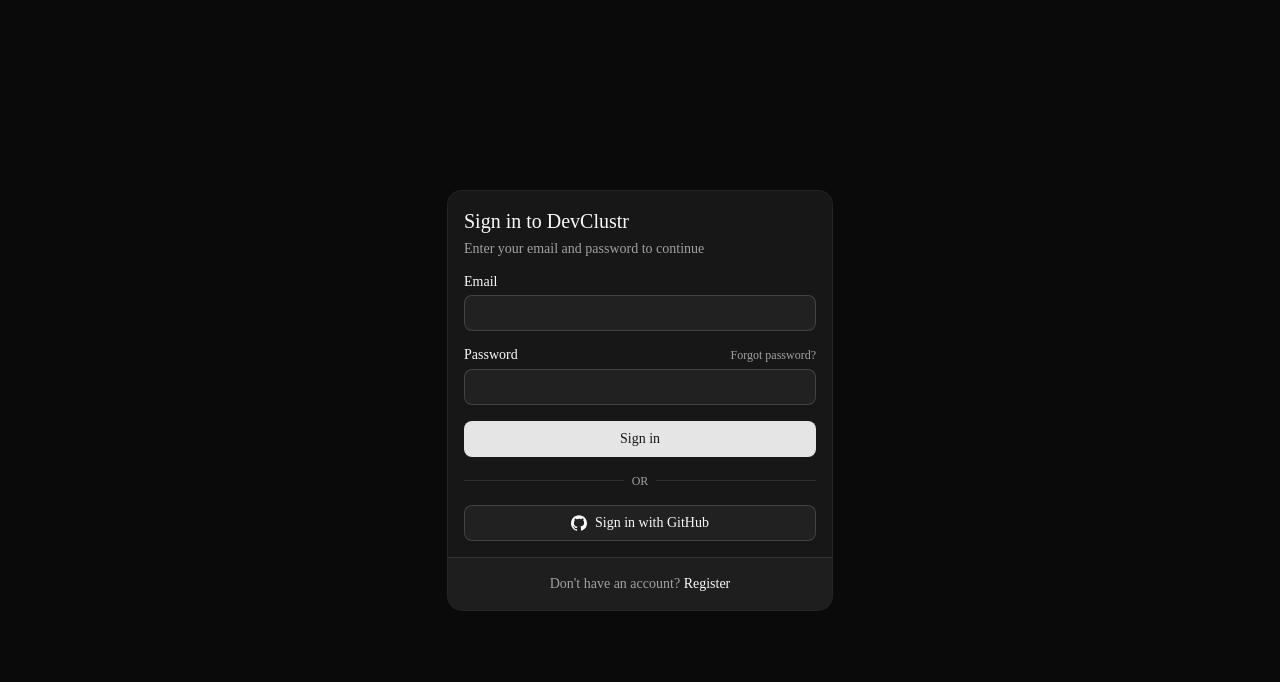
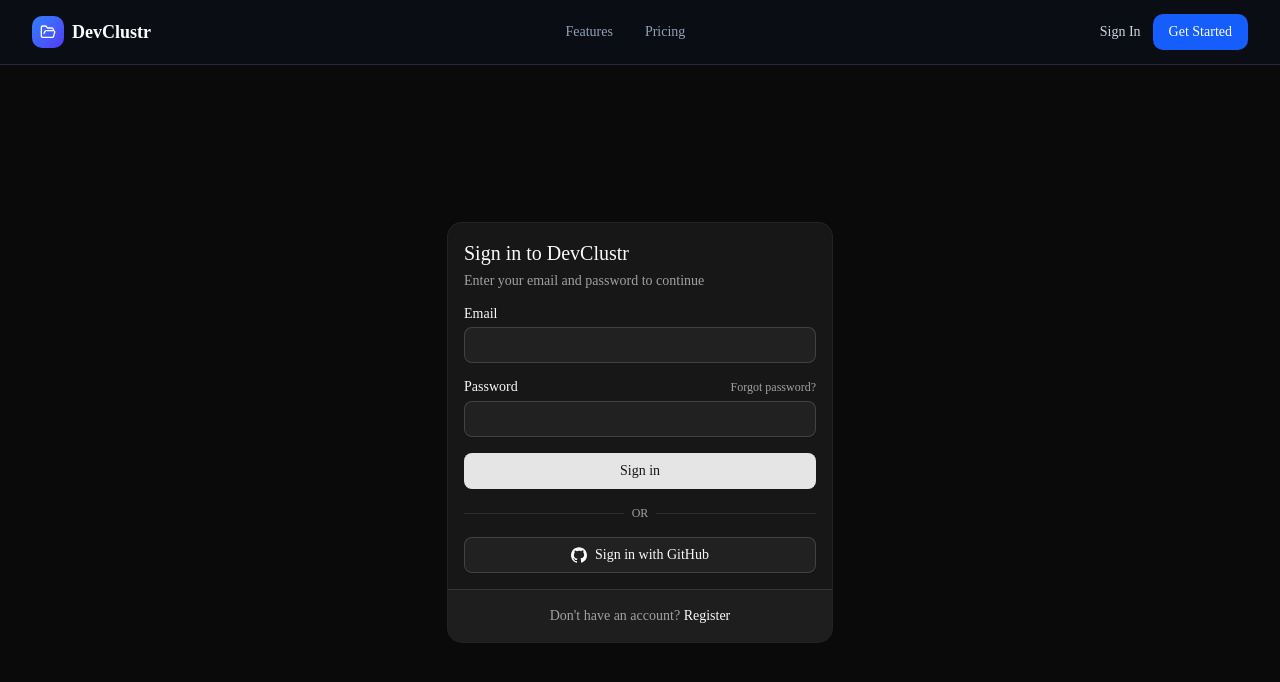
Before and after one commit to Shamsugado/devclustr, a Next.js app: page /sign-in in a window 1280 px wide. Shown: the top 682 px of the page. Built offline with nearby package versions, Linux system fonts and the light colour scheme.

Commit message:
feat: add homepage nav to auth pages and folder icon to logo
Navbar component added to /sign-in and /register pages. Logo updated
to use a FolderOpen icon in a blue→indigo gradient box on both the
homepage Navbar and dashboard TopBar, replacing the plain "DC" text box.

```diff
--- a/context/current-feature.md
+++ b/context/current-feature.md
@@ -1,16 +1,22 @@
-# Current Feature
+# Current Feature: Homepage Nav on Auth Pages + Dashboard Logo Icon
 
 ## Status
 
-Not Started
+In Progress
 
 ## Goals
 
-<!-- Add goals here -->
+- Add the homepage top nav (Navbar component) to the `/sign-in` and `/register` pages
+- Replace the text-only "DS" logo in the dashboard sidebar/topbar with the same folder icon used in the homepage Navbar
 
 ## Notes
 
-<!-- Add notes here -->
+- The homepage Navbar is at `src/components/homepage/Navbar.tsx` — reuse it directly on auth pages
+- Auth pages are at `src/app/(auth)/sign-in/page.tsx` and `src/app/(auth)/register/page.tsx`
+- The homepage Navbar logo uses a Lucide `FolderOpen` (or similar) icon — confirm which icon is used
+- The dashboard sidebar logo is rendered in `src/components/dashboard/Sidebar.tsx`; the TopBar logo is in `src/components/dashboard/TopBar.tsx`
+- Keep the "DS" text or "DevClustr" text alongside the icon — just add/replace the icon portion
+- The auth pages currently have no nav, so the Navbar will provide context/branding and a back-to-home link
 
 ## History
 
--- a/src/app/register/page.tsx
+++ b/src/app/register/page.tsx
@@ -1,9 +1,13 @@
 import RegisterForm from "@/components/auth/RegisterForm";
+import Navbar from "@/components/homepage/Navbar";
 
 export default function RegisterPage() {
   return (
-    <div className="flex min-h-screen items-center justify-center p-4">
-      <RegisterForm />
+    <div className="flex min-h-screen flex-col">
+      <Navbar />
+      <div className="flex flex-1 items-center justify-center p-4">
+        <RegisterForm />
+      </div>
     </div>
   );
 }
--- a/src/app/sign-in/page.tsx
+++ b/src/app/sign-in/page.tsx
@@ -1,12 +1,16 @@
 import { Suspense } from "react";
 import SignInForm from "@/components/auth/SignInForm";
+import Navbar from "@/components/homepage/Navbar";
 
 export default function SignInPage() {
   return (
-    <div className="flex min-h-screen items-center justify-center p-4">
-      <Suspense>
-        <SignInForm />
-      </Suspense>
+    <div className="flex min-h-screen flex-col">
+      <Navbar />
+      <div className="flex flex-1 items-center justify-center p-4">
+        <Suspense>
+          <SignInForm />
+        </Suspense>
+      </div>
     </div>
   );
 }
--- a/src/components/dashboard/TopBar.tsx
+++ b/src/components/dashboard/TopBar.tsx
@@ -3,7 +3,7 @@
 import { useState } from "react";
 import Link from "next/link";
 import { Button } from "@/components/ui/button";
-import { FolderPlus, Menu, Plus, Search, Star } from "lucide-react";
+import { FolderOpen, FolderPlus, Menu, Plus, Search, Star } from "lucide-react";
 import NewItemDialog from "@/components/items/NewItemDialog";
 import NewCollectionDialog from "@/components/collections/NewCollectionDialog";
 import type { SidebarItemType } from "@/components/dashboard/Sidebar";
@@ -32,8 +32,8 @@
 
         {/* Logo */}
         <Link href="/dashboard" className="flex items-center gap-2 shrink-0 md:w-60">
-          <div className="flex items-center justify-center w-8 h-8 rounded-md bg-primary text-primary-foreground text-xs font-bold">
-            DC
+          <div className="flex items-center justify-center w-8 h-8 rounded-lg bg-linear-to-br from-blue-500 to-indigo-600 text-white">
+            <FolderOpen className="h-4 w-4" />
           </div>
           <span className="font-semibold text-foreground text-base">DevClustr</span>
         </Link>
--- a/src/components/homepage/Navbar.tsx
+++ b/src/components/homepage/Navbar.tsx
@@ -2,6 +2,7 @@
 
 import { useState } from "react";
 import Link from "next/link";
+import { FolderOpen } from "lucide-react";
 
 export default function Navbar() {
   const [menuOpen, setMenuOpen] = useState(false);
@@ -12,8 +13,8 @@
         <div className="flex h-16 items-center justify-between">
           {/* Logo */}
           <Link href="/" className="flex items-center gap-2">
-            <div className="flex h-8 w-8 items-center justify-center rounded-lg bg-gradient-to-br from-blue-500 to-indigo-600 text-sm font-bold text-white">
-              DC
+            <div className="flex h-8 w-8 items-center justify-center rounded-lg bg-linear-to-br from-blue-500 to-indigo-600 text-white">
+              <FolderOpen className="h-4 w-4" />
             </div>
             <span className="text-lg font-semibold text-white">DevClustr</span>
           </Link>
```
